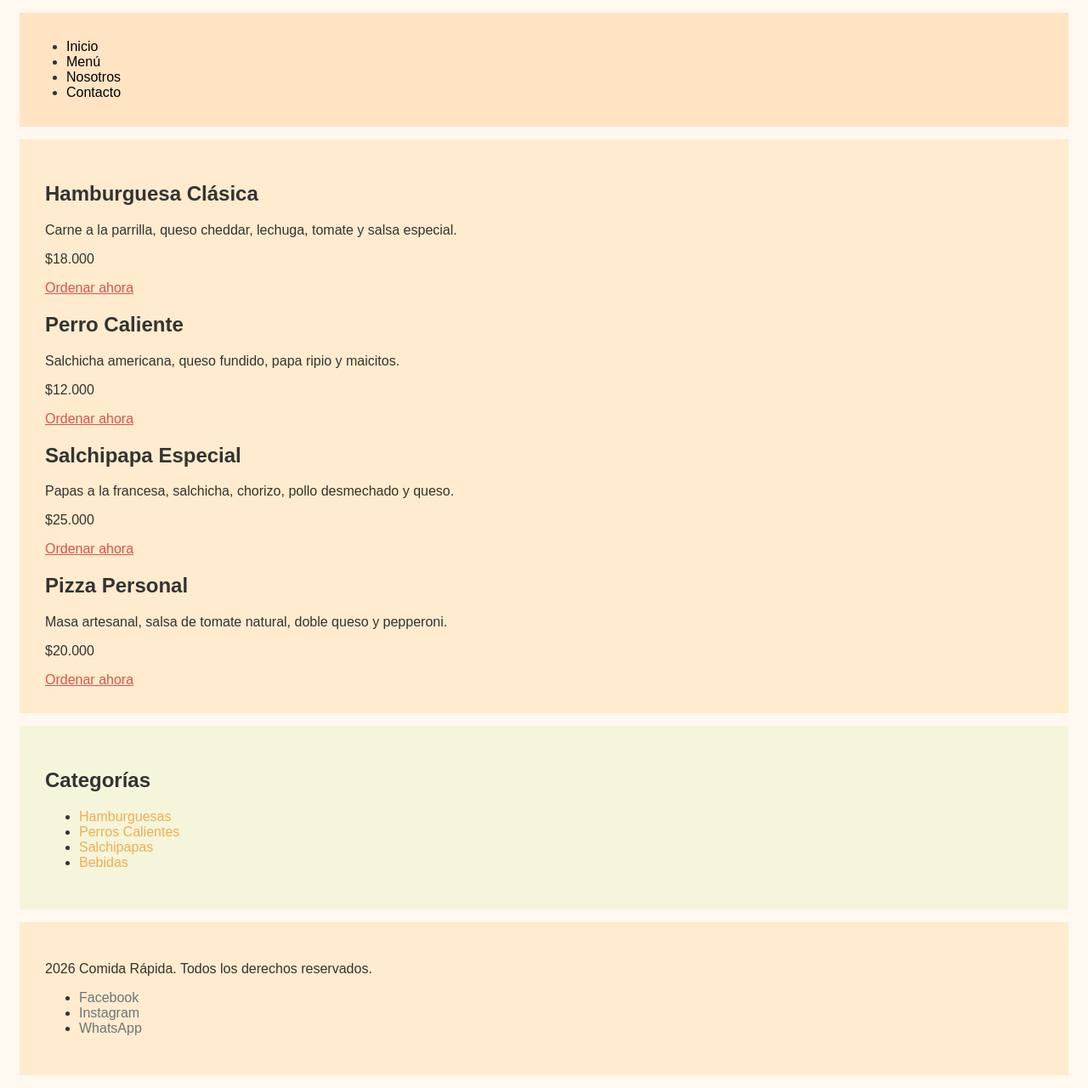
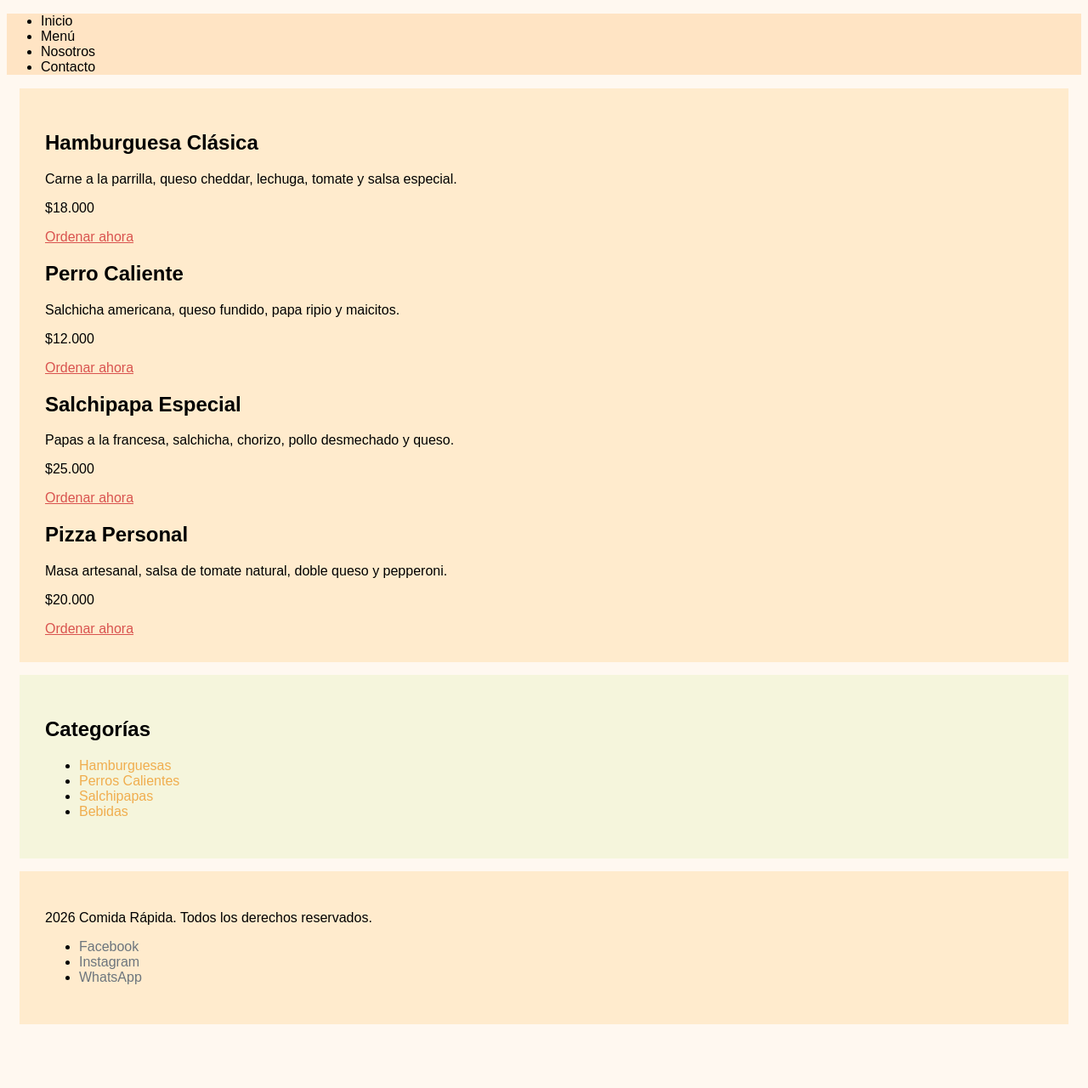
Before and after one commit to ramosrodriguezmichaelstiven-cpu/CSS, a plain HTML site: page index.html in a window 1280 px wide. Shown: the whole page at 85% size. After the commit the page ends 1220 px from the top, so only its background shows below. Drawn offline with Linux system fonts and the light colour scheme.

Commit message:
refactor(styles): estandarizar colores, tipografia y espaciados con custom properties

```diff
--- a/styles.css
+++ b/styles.css
@@ -1,57 +1,70 @@
+:root {
+  --color: #d9534f;
+  --color-negro: #000;
+  --color-blanco: #fff8f0;
+  --color-bisque: bisque;
+  --color-blanchedalmond: blanchedalmond;
+  --color-beige: beige;
+  --color-mostaza: #f0ad4e;
+  --color-gris: #6c757d;
+  --espaciado-grande: 15px;
+  --espaciado-medio: 30px;
+}
 body {
   font-family: sans-serif;
-  color: #333333;
-  background-color: #fff8f0;
+  color: var(--color-negro);
+  background-color: var( --color-blanco);
 }
+
 header {
-  background-color: bisque;
-  margin: 15px;
-  padding: 15px;
+  background-color: var(--color-bisque);
+  margin: var(--margin);
+  padding: var(--padding);
   background-image: url(comida.png);
 }
 header nav ul li a {
-  color: #000000;
+  color: var(--color-negro);
   text-decoration: none;
 }
 
 main {
-  background-color: blanchedalmond;
-  margin: 15px;
-  padding: 30px;
+  background-color: var(--color-blanchedalmond);
+  margin: var(--espaciado-grande);
+  padding: var(--espaciado-medio);
 }
 
 aside {
-  background-color: beige;
-  margin: 15px;
-  padding: 30px;
+  background-color: var(--color-beige);
+  margin: var(--espaciado-grande);
+  padding: var(--espaciado-medio);
 }
 
 aside ul li a {
-  color: #f0ad4e;
+  color: var(--color-mostaza);
   text-decoration: none;
 }
 
 footer {
-  background-color: blanchedalmond;
-  margin: 15px;
-  padding: 30px;
+  background-color: var(--color-blanchedalmond);
+  margin: var(--espaciado-grande);
+  padding: var(--espaciado-medio);
 }
 
 footer ul li a {
-  color: #6c757d;
+  color: var(--color-gris);
   text-decoration: none;
 }
 
 .btn-comprar {
-  color: #d9534f;
+  color: var(--color);
 }
 
 .btn-comprar {
-  color: #d9534f;
+  color: var(--color);
 }
 
 .btn-comprar {
-    color: #d9534f;
+    color: var(--color);
     background-color: transparent;
     padding: 0;
     border-radius: 0;
```
